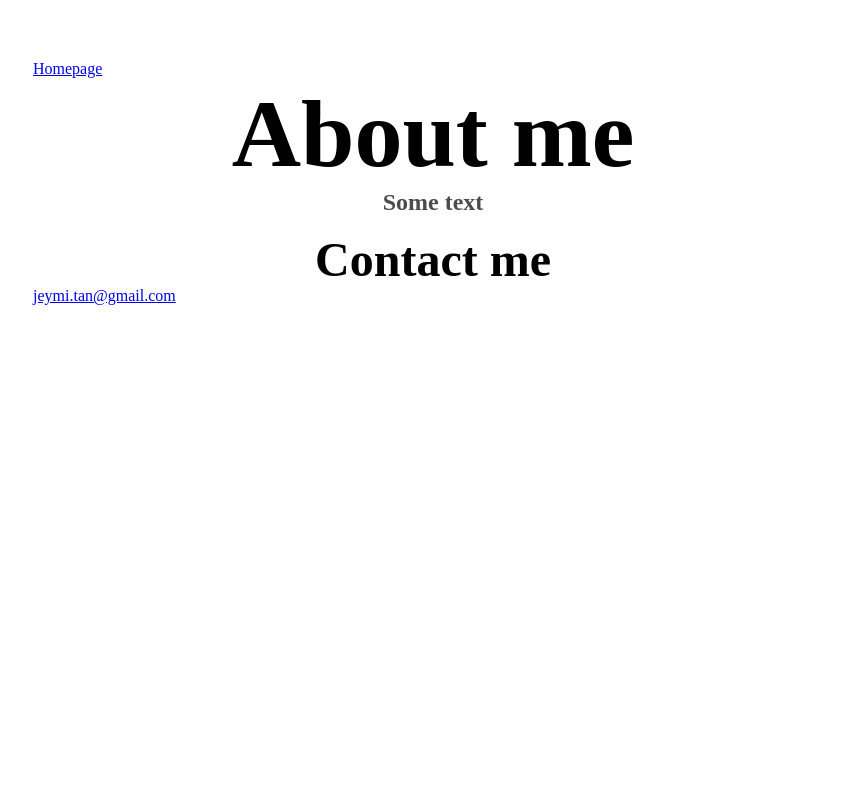
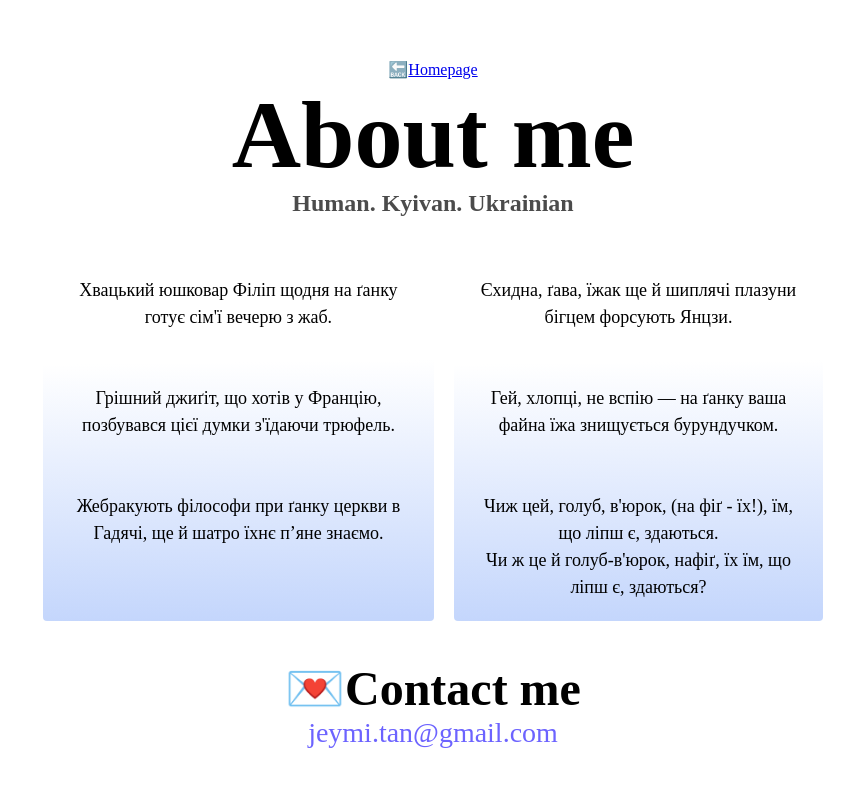
Before and after one commit to yorica/my-site, a plain HTML site: page about-me.html in a window 1280 px wide. Shown: the whole page, without its empty margins (207-1061 px from the left). Drawn offline with Linux system fonts and the light colour scheme.

Commit message:
Styled About me page

```diff
--- a/about-me.html
+++ b/about-me.html
@@ -10,17 +10,23 @@
 </head>
 
 <body>
-    <a href="index.html">Homepage</a>
+    <div class="home-link">🔙<a href="index.html">Homepage</a></div>
     <h1>About me</h1>
-    <h3>Some text</h3>
-    <div>
-        <p>
+    <h3>Human. Kyivan. Ukrainian</h3>
+    <div class="text-blocks">
+        <p>Хвацький юшковар Філіп щодня на ґанку готує сім'ї вечерю з жаб.<br><br><br>
+            Грішний джиґіт, що хотів у Францію, позбувався цієї думки з'їдаючи трюфель.<br><br><br>
+            Жебракують філософи при ґанку церкви в Гадячі, ще й шатро їхнє п’яне знаємо.
         </p>
-        <p></p>
+        <p>Єхидна, ґава, їжак ще й шиплячі плазуни бігцем форсують Янцзи.<br><br><br>
+            Гей, хлопці, не вспію — на ґанку ваша файна їжа знищується бурундучком.<br><br><br>
+            Чиж цей, голуб, в'юрок, (на фіґ - їх!), їм, що ліпш є, здаються.<br>
+            Чи ж це й голуб-в'юрок, нафіґ, їх їм, що ліпш є, здаються?
+        </p>
     </div>
     <div>
-        <h2 id="contact-info">Contact me</h2>
-        <a href="mailto:jeymi.tan@gmail.com">jeymi.tan@gmail.com</a>
+        <h2 id="contact-info">💌Contact me</h2>
+        <a href="mailto:jeymi.tan@gmail.com" class="mail">jeymi.tan@gmail.com</a>
     </div>
 </body>
 
--- a/styles.css
+++ b/styles.css
@@ -1,13 +1,15 @@
 :root {
   --main-color: #6c63ff;
-  --background-gradient: linear-gradient(359.3deg, rgb(196, 214, 252) 1%, rgba(187, 187, 187, 0) 70.9%);
+  --background-gradient: linear-gradient(
+    359.3deg,
+    rgb(196, 214, 252) 1%,
+    rgba(187, 187, 187, 0) 70.9%
   );
 }
 
 body {
   margin: 60px auto;
   max-width: 800px;
-
 }
 
 h1 {
@@ -28,6 +30,15 @@ h2 {
 h3 {
   font-size: 24px;
   opacity: 0.7;
+}
+
+p {
+  background: var(--background-gradient);
+  padding: 20px;
+  border-radius: 4px;
+  font-size: 18px;
+  line-height: 1.5;
+  text-align: center;
 }
 
 .links {
@@ -52,3 +63,26 @@ h3 {
   color: var(--main-color);
   border: var(--main-color) 1px solid;
 }
+
+.text-blocks {
+  display: flex;
+  margin: 30px 0;
+}
+
+.text-blocks p {
+  margin: 10px;
+}
+
+.home-link {
+  color: var(--main-color);
+  text-align: center;
+  display: block;
+}
+
+.mail {
+  display: flex;
+  justify-content: center;
+  color: var(--main-color);
+  font-size: 28px;
+  text-decoration: none;
+}
```
